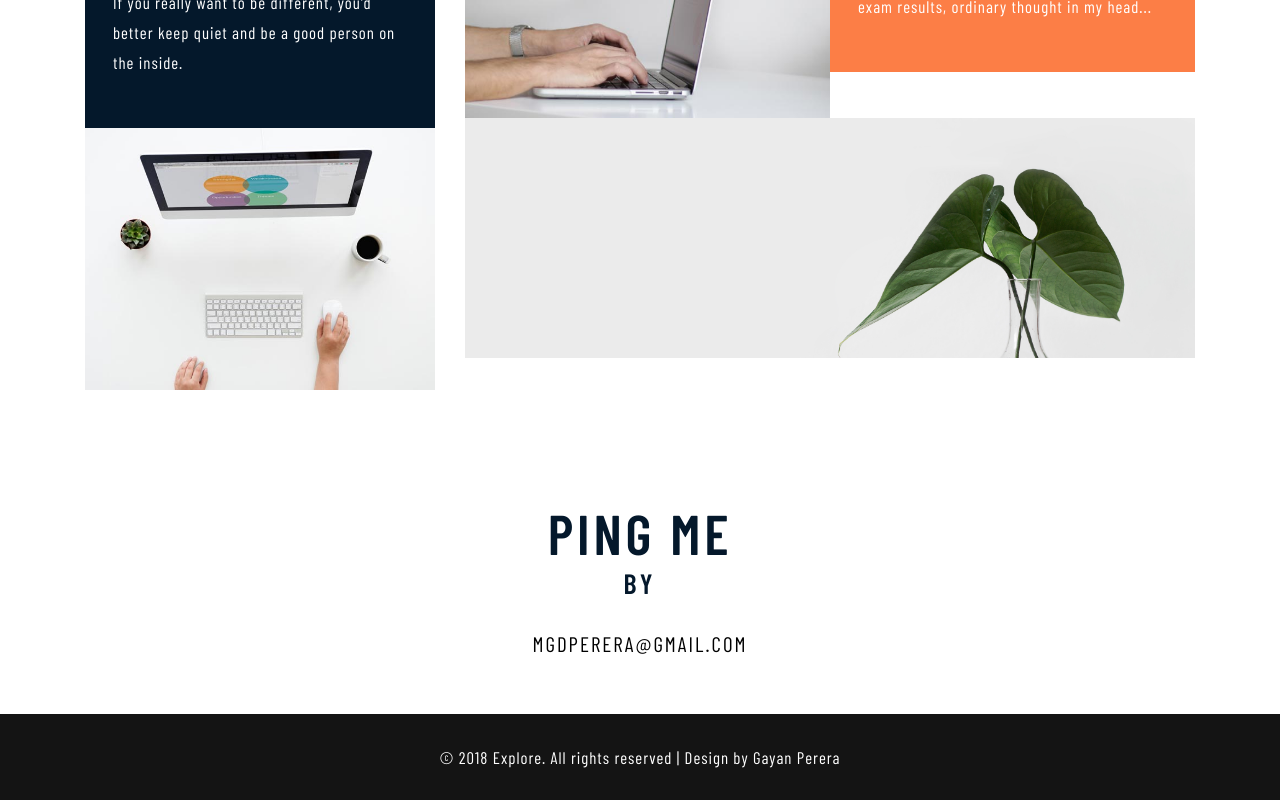
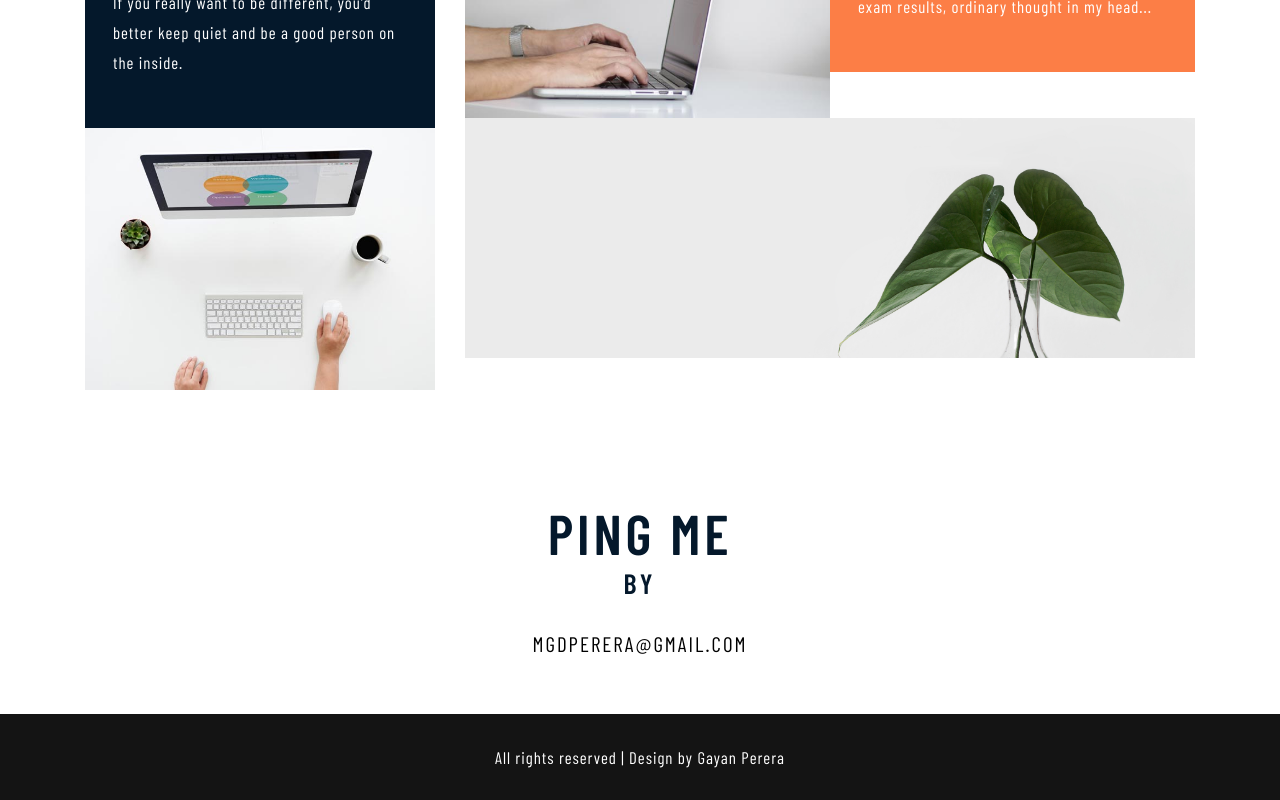
Before and after one commit to Denaindra/Denaindra.github.io, a plain HTML site: page index.html in a window 1280 px wide. Shown: the part 2991-3791 px from the top of the page. Drawn offline with nearby package versions, Linux system fonts and the light colour scheme; a web font is replaced by a local one.

Commit message:
Update index.html
remove year

```diff
--- a/index.html
+++ b/index.html
@@ -324,7 +324,7 @@
 			</ul>
 		</div> -->
 		<div class="cpy-right">
-			<p>© 2018 Explore. All rights reserved | Design by
+			<p>All rights reserved | Design by
 				 Gayan Perera</a>
 			</p>
 		</div>
```
